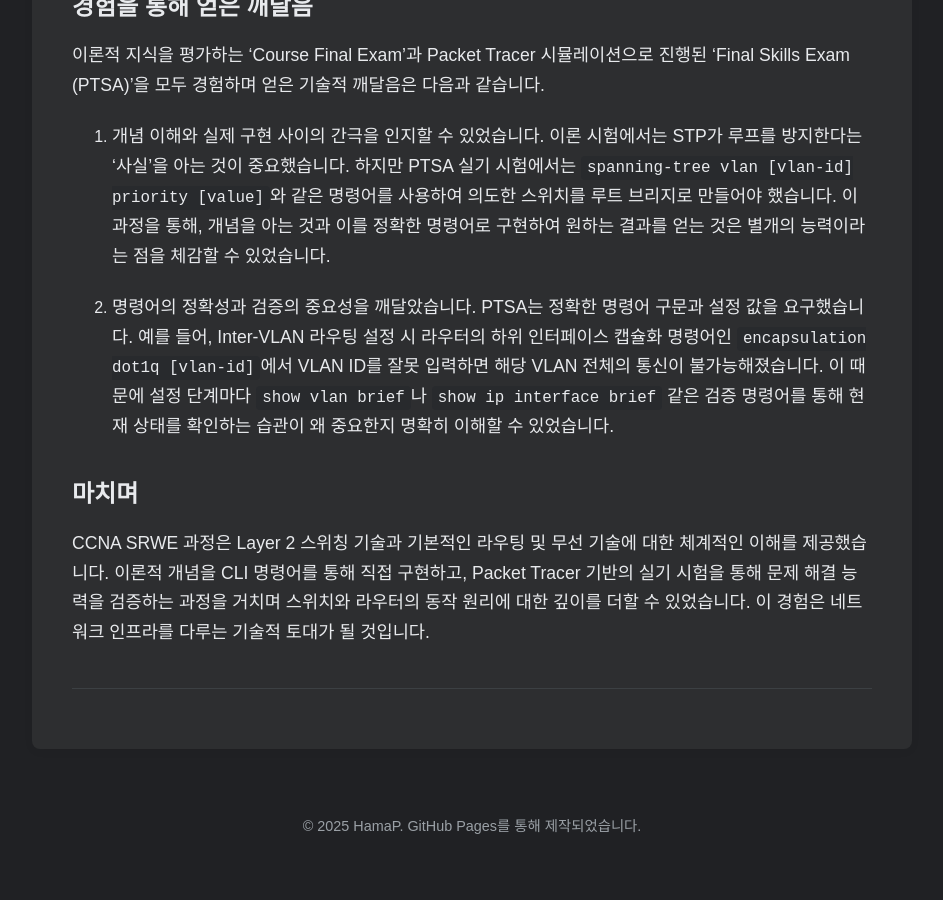
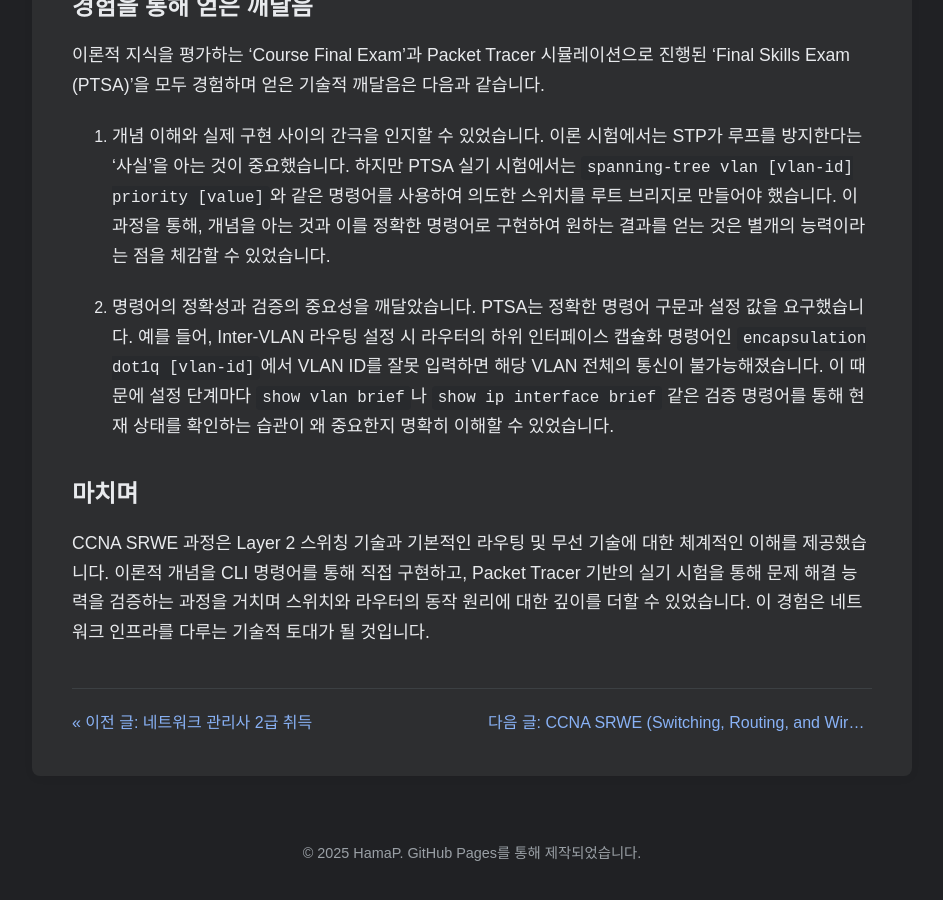
Before and after one commit to HamaP0/HamaP0.github.io, a Jekyll site: the page built from _posts/2025-07-19-CCNA2_SRWE.md, in a window 1280 px wide and 900 px high, scrolled down 873 px. Shown: the whole window, without its empty margins (168-1111 px from the left). Built offline with Jekyll 4.4.1, drawn with Linux system fonts in a browser that asks for light colours; some web fonts are replaced; before the commit the page ends 1745 px from its top, so only the background shows below that.

Commit message:
Update post.html

```diff
--- a/_layouts/post.html
+++ b/_layouts/post.html
@@ -18,37 +18,34 @@ layout: default
   </div>
 
   <!-- ====================================================== -->
-  <!-- 카테고리 기반 이전/다음 글 내비게이션 (새로운 코드) -->
+  <!-- 더 완벽해진! 순환 가능 카테고리 내비게이션 (결정판) -->
   <!-- ====================================================== -->
-  {% comment %}
-    1. 현재 포스트의 첫 번째 카테고리를 가져옵니다.
-    2. 해당 카테고리에 속한 모든 포스트 목록을 가져옵니다.
-    3. 목록을 반복하며 현재 포스트를 찾습니다.
-    4. 찾았을 때, forloop의 내장 변수인 'next'와 'previous'를 사용해
-       각각 다음 글과 이전 글 객체를 변수에 저장합니다.
-  {% endcomment %}
-
   {% assign category_name = page.categories | first %}
   {% if category_name %}
-    {% assign posts_in_category = site.categories[category_name] %}
-    {% for post in posts_in_category %}
-      {% if post.url == page.url %}
-        {% assign prev_post_in_category = forloop.previous %}
-        {% assign next_post_in_category = forloop.next %}
-      {% endif %}
-    {% endfor %}
+    {% comment %} 1. 글을 날짜순(오래된 순)으로 명확하게 정렬합니다. {% endcomment %}
+    {% assign sorted_posts = site.categories[category_name] | sort: 'date' %}
+    {% assign post_count = sorted_posts | size %}
+
+    {% if post_count > 1 %}
+      {% comment %} 2. 정렬된 목록에서 현재 글의 순번(index)을 찾습니다. {% endcomment %}
+      {% for post in sorted_posts %}
+        {% if post.url == page.url %}
+          {% assign current_index = forloop.index0 %}
+        {% endif %}
+      {% endfor %}
+
+      {% comment %} 3. 순번을 기준으로 이전/다음 글의 인덱스를 계산합니다. (순환 포함) {% endcomment %}
+      {% assign prev_index = (current_index | minus: 1 | plus: post_count) | modulo: post_count %}
+      {% assign next_index = (current_index | plus: 1) | modulo: post_count %}
+
+      {% assign prev_post = sorted_posts[prev_index] %}
+      {% assign next_post = sorted_posts[next_index] %}
+
+      <nav class="post-nav">
+        <a class="prev" href="{{ prev_post.url | relative_url }}">« 이전 글: {{ prev_post.title }}</a>
+        <a class="next" href="{{ next_post.url | relative_url }}">다음 글: {{ next_post.title }} »</a>
+      </nav>
+    {% endif %}
   {% endif %}
 
-  <nav class="post-nav">
-    <!-- 카테고리 내 이전 글이 존재할 경우에만 링크를 보여줍니다. -->
-    {% if prev_post_in_category %}
-      <a class="prev" href="{{ prev_post_in_category.url | relative_url }}">« 이전 글: {{ prev_post_in_category.title }}</a>
-    {% endif %}
-
-    <!-- 카테고리 내 다음 글이 존재할 경우에만 링크를 보여줍니다. -->
-    {% if next_post_in_category %}
-      <a class="next" href="{{ next_post_in_category.url | relative_url }}">다음 글: {{ next_post_in_category.title }} »</a>
-    {% endif %}
-  </nav>
-
 </article>
```
